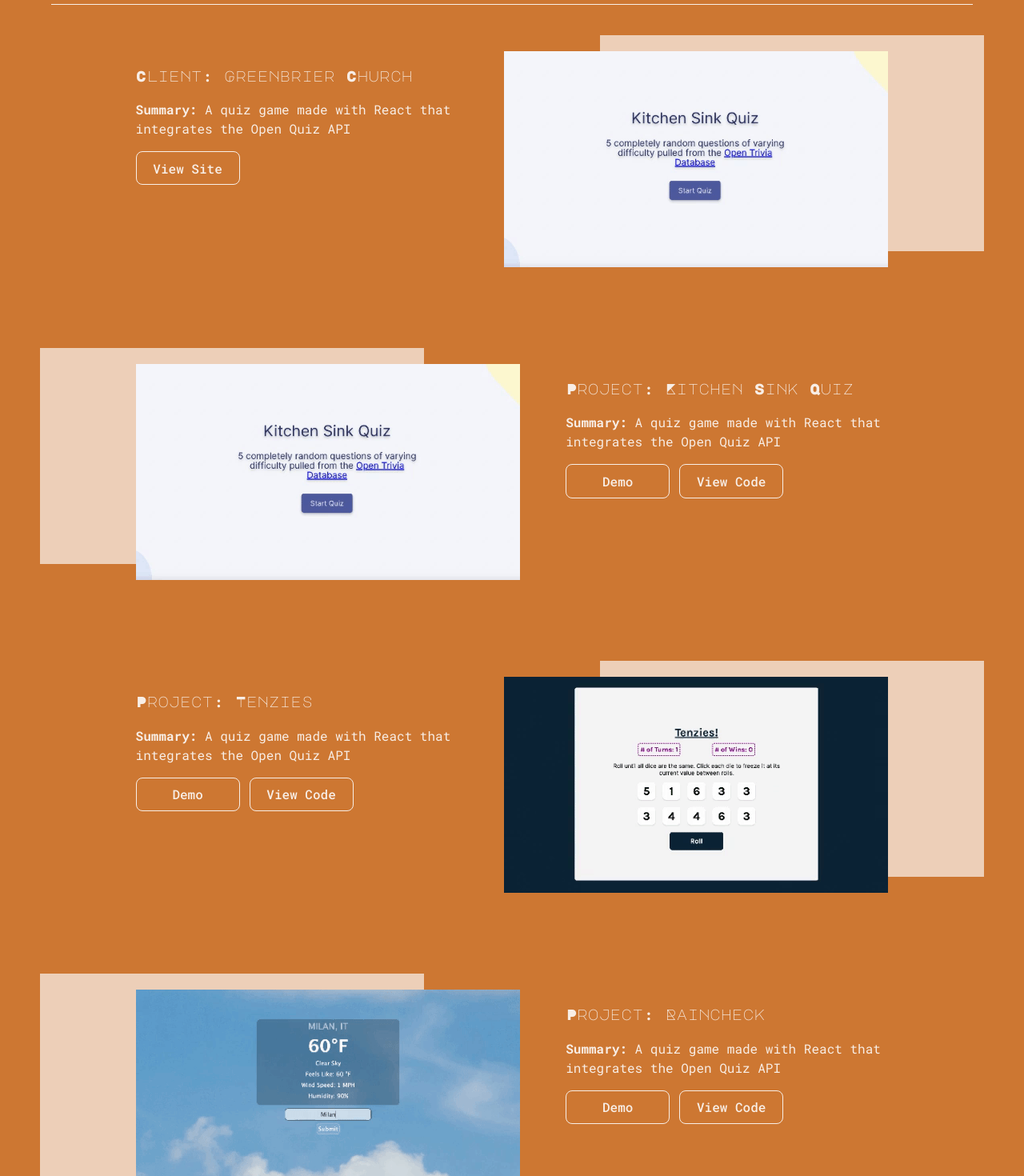
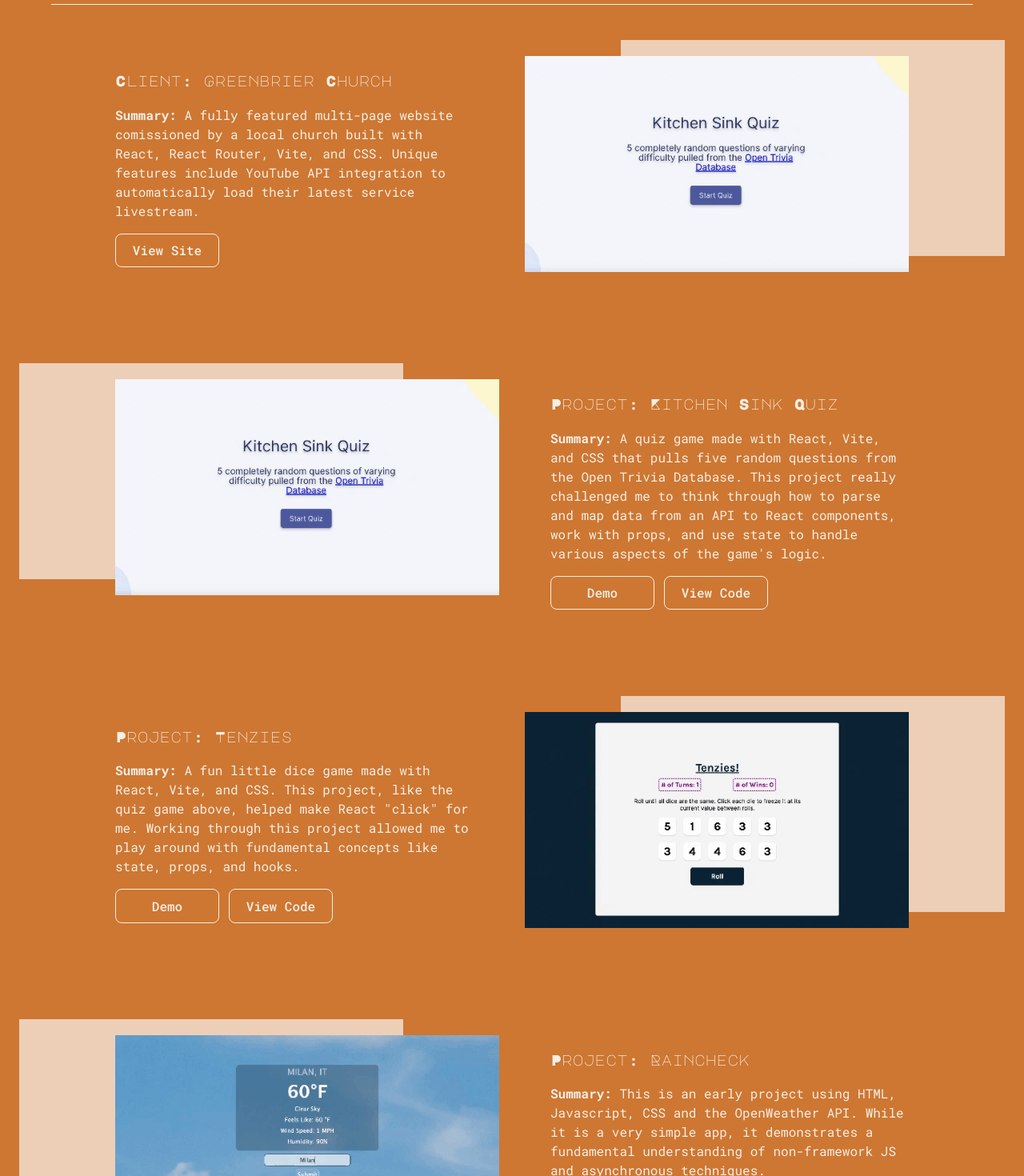
Before and after one commit to austingw/portfolio-site, a React (Vite) app: page /#home in a window 1280 px wide. Shown: the part 1140-2610 px from the top of the page at 80% size. Built offline with nearby package versions, Linux system fonts and the light colour scheme.

Commit message:
First draft of portfolio project summaries

```diff
--- a/src/components/Portfolio.jsx
+++ b/src/components/Portfolio.jsx
@@ -15,8 +15,10 @@ export default function Portfolio() {
         <div className="project-summary-left">
           <h3>Client: Greenbrier Church</h3>
           <p>
-            <b>Summary:</b> A quiz game made with React that integrates the Open
-            Quiz API
+            <b>Summary:</b> A fully featured multi-page website comissioned by a
+            local church built with React, React Router, Vite, and CSS. Unique
+            features include YouTube API integration to automatically load their
+            latest service livestream.
           </p>
           <div className="portfolio-btns">
             <a href="https://www.greenbrierchurch.com/">
@@ -32,8 +34,11 @@ export default function Portfolio() {
         <div className="project-summary-right">
           <h3>Project: Kitchen Sink Quiz</h3>
           <p>
-            <b>Summary:</b> A quiz game made with React that integrates the Open
-            Quiz API
+            <b>Summary:</b> A quiz game made with React, Vite, and CSS that
+            pulls five random questions from the Open Trivia Database. This
+            project really challenged me to think through how to parse and map
+            data from an API to React components, work with props, and use state
+            to handle various aspects of the game's logic.
           </p>
           <div className="portfolio-btns">
             <a href="https://austingw.com/quiz-app/">
@@ -52,8 +57,10 @@ export default function Portfolio() {
         <div className="project-summary-left">
           <h3>Project: Tenzies</h3>
           <p>
-            <b>Summary:</b> A quiz game made with React that integrates the Open
-            Quiz API
+            <b>Summary:</b> A fun little dice game made with React, Vite, and
+            CSS. This project, like the quiz game above, helped make React
+            "click" for me. Working through this project allowed me to play
+            around with fundamental concepts like state, props, and hooks.
           </p>
           <div className="portfolio-btns">
             <a href="https://austingw.com/tenzies/">
@@ -72,8 +79,10 @@ export default function Portfolio() {
         <div className="project-summary-right">
           <h3>Project: Raincheck</h3>
           <p>
-            <b>Summary:</b> A quiz game made with React that integrates the Open
-            Quiz API
+            <b>Summary:</b> This is an early project using HTML, Javascript, CSS
+            and the OpenWeather API. While it is a very simple app, it
+            demonstrates a fundamental understanding of non-framework JS and
+            asynchronous techniques.
           </p>
           <div className="portfolio-btns">
             <a href="https://austingw.com/raincheck/">
```
